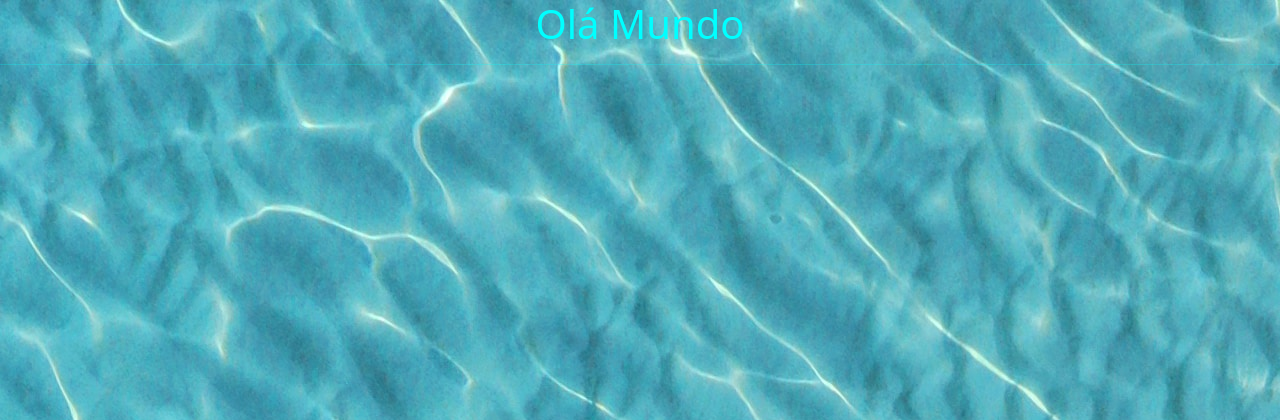
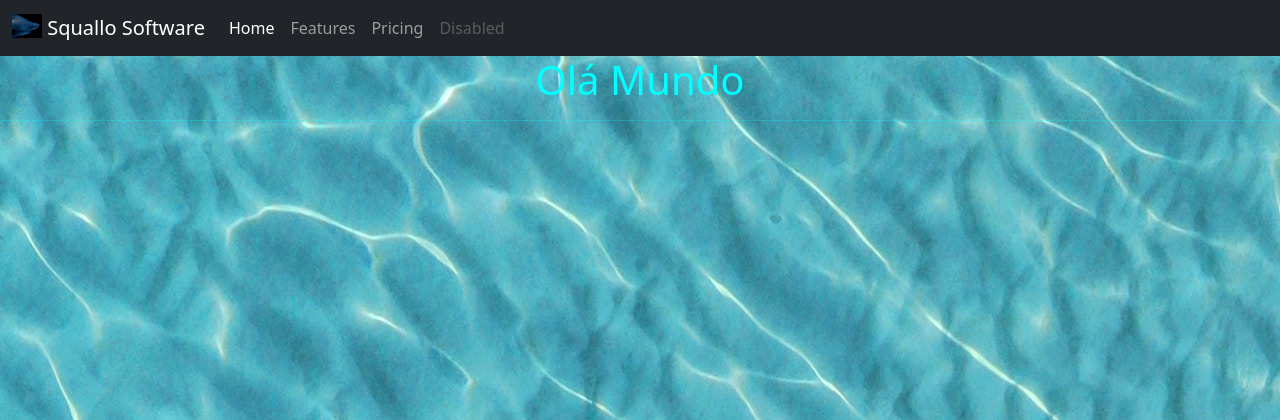
Before and after one commit to PTARSONEVES/Flask-Squallo, a Flask app: page / in a window 1280 px wide. Shown: the top 420 px of the page. Run offline with Flask 3, Linux system fonts and the light colour scheme; some libraries are stand-ins or nearby versions.

Commit message:
Estilizando a home page

```diff
--- a/static/css/estilo.css
+++ b/static/css/estilo.css
@@ -3,10 +3,3 @@
     object-fit: cover;
     color: cyan;
 }
-
-#Home img{
-    width: 500px;
-    height: 300px;
-    object-fit: contain;
-    object-position: bottom;
-}
--- a/templates/home.html
+++ b/templates/home.html
@@ -8,6 +8,7 @@
     <link rel="stylesheet" href="https://cdn.jsdelivr.net/npm/bootstrap@5.2.3/dist/css/bootstrap.min.css" integrity="sha384-rbsA2VBKQhggwzxH7pPCaAqO46MgnOM80zW1RWuH61DGLwZJEdK2Kadq2F9CUG65" crossorigin="anonymous">
 </head>
 <body id="{{ titulopagina }}">
+    {% include 'includes/navbar.html' %}
     <h1 class="text-center">Olá Mundo</h1>
     <hr>
     <script src="https://cdn.jsdelivr.net/npm/bootstrap@5.2.3/dist/js/bootstrap.min.js" integrity="sha384-cuYeSxntonz0PPNlHhBs68uyIAVpIIOZZ5JqeqvYYIcEL727kskC66kF92t6Xl2V" crossorigin="anonymous"></script>
--- /dev/null
+++ b/templates/includes/navbar.html
@@ -0,0 +1,19 @@
+<nav class="navbar navbar-expand-lg navbar-dark bg-dark">
+    <div class="container-fluid">
+        <a class="navbar-brand" href="{{ url_for('page_home') }}">
+            <img src="/static/images/logo-tubarao-01.png" alt="" width="30" height="24" class="d-inline-block align-text-top">
+            Squallo Software
+        </a>
+        <button class="navbar-toggler" type="button" data-bs-toggle="collapse" data-bs-target="#navbarNavAltMarkup" aria-controls="navbarNavAltMarkup" aria-expanded="false" aria-label="Toggle navigation">
+            <span class="navbar-toggler-icon"></span>
+        </button>
+        <div class="collapse navbar-collapse" id="navbarNavAltMarkup">
+            <div class="navbar-nav">
+                <a class="nav-link active" aria-current="page" href="{{ url_for('page_home') }}">Home</a>
+                <a class="nav-link" href="#">Features</a>
+                <a class="nav-link" href="#">Pricing</a>
+                <a class="nav-link disabled" href="#" tabindex="-1" aria-disabled="true">Disabled</a>
+            </div>
+        </div>
+    </div>
+</nav>
```
Also changed, not shown: static/images/logo-tubarao-01.png (added), 1 other file.
